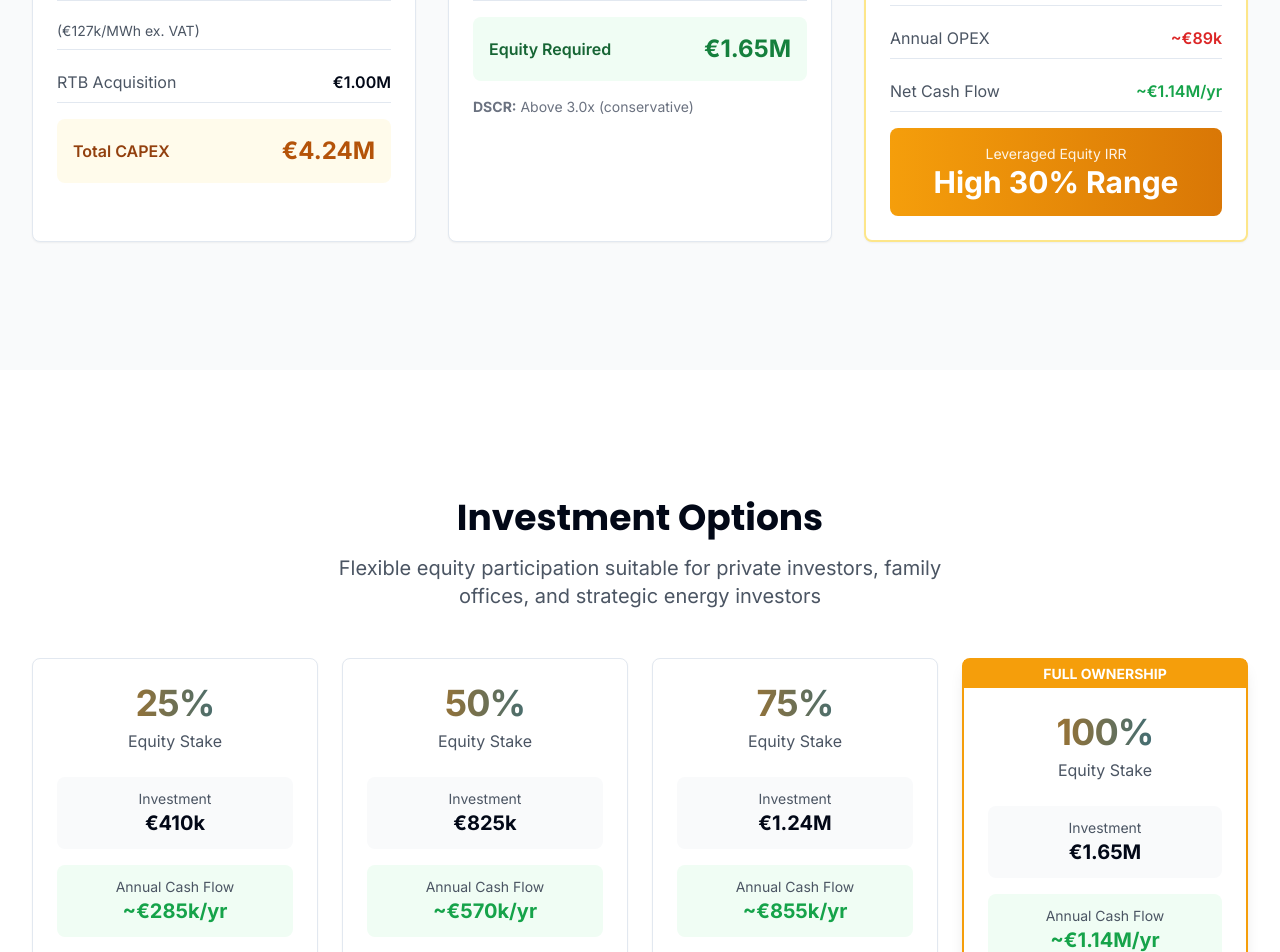
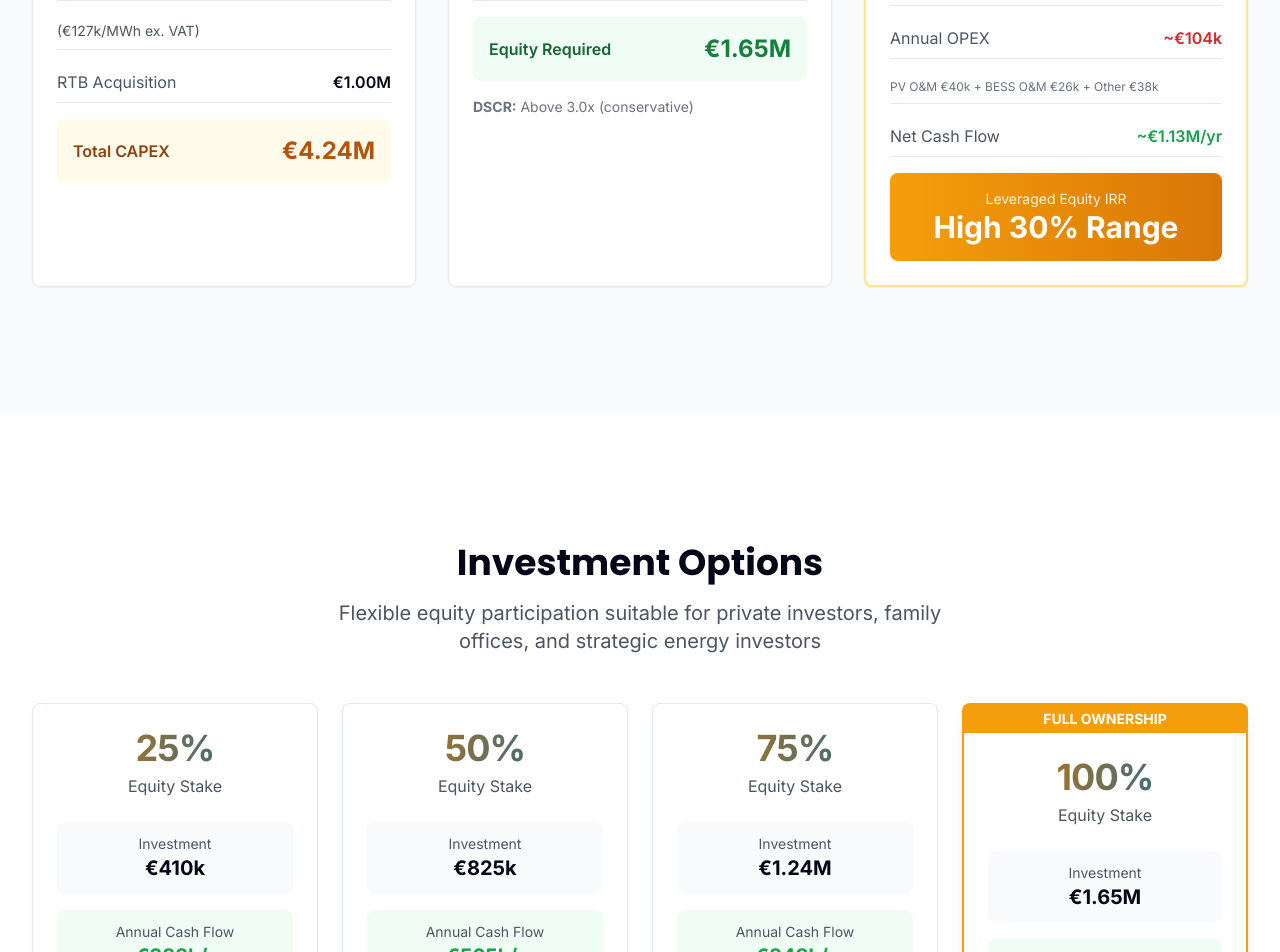
Before and after one commit to alexandersign/solarfarms-cy, a Next.js app: page /projects/agios-theodoros-rtb in a window 1280 px wide. Shown: the part 1980-2932 px from the top of the page. Built offline with nearby package versions, Linux system fonts and the light colour scheme; no server answers.

Commit message:
Update OPEX with real BESS O&M pricing (â‚¬26k/yr for 10.56MWh)

```diff
--- a/app/(marketing)/projects/agios-theodoros-rtb/page.tsx
+++ b/app/(marketing)/projects/agios-theodoros-rtb/page.tsx
@@ -313,11 +313,15 @@ export default function AgiosTheodorosProjectPage() {
                   </div>
                   <div className="flex justify-between items-center py-2 border-b">
                     <span className="text-gray-600">Annual OPEX</span>
-                    <span className="font-semibold text-red-600">~€89k</span>
+                    <span className="font-semibold text-red-600">~€104k</span>
+                  </div>
+                  <div className="flex justify-between items-center py-2 border-b text-xs text-gray-500">
+                    <span>PV O&M €40k + BESS O&M €26k + Other €38k</span>
+                    <span></span>
                   </div>
                   <div className="flex justify-between items-center py-2 border-b">
                     <span className="text-gray-600">Net Cash Flow</span>
-                    <span className="font-semibold text-green-600">~€1.14M/yr</span>
+                    <span className="font-semibold text-green-600">~€1.13M/yr</span>
                   </div>
                 </div>
                 <div className="bg-gradient-to-r from-solar-500 to-solar-600 rounded-lg p-4 mt-4 text-white">
@@ -346,10 +350,10 @@ export default function AgiosTheodorosProjectPage() {
 
           <div className="grid md:grid-cols-4 gap-6">
             {[
-              { percent: 25, equity: '€410k', revenue: '~€285k/yr' },
-              { percent: 50, equity: '€825k', revenue: '~€570k/yr' },
-              { percent: 75, equity: '€1.24M', revenue: '~€855k/yr' },
-              { percent: 100, equity: '€1.65M', revenue: '~€1.14M/yr', featured: true },
+              { percent: 25, equity: '€410k', revenue: '~€283k/yr' },
+              { percent: 50, equity: '€825k', revenue: '~€565k/yr' },
+              { percent: 75, equity: '€1.24M', revenue: '~€848k/yr' },
+              { percent: 100, equity: '€1.65M', revenue: '~€1.13M/yr', featured: true },
             ].map((option) => (
               <Card
                 key={option.percent}
```
